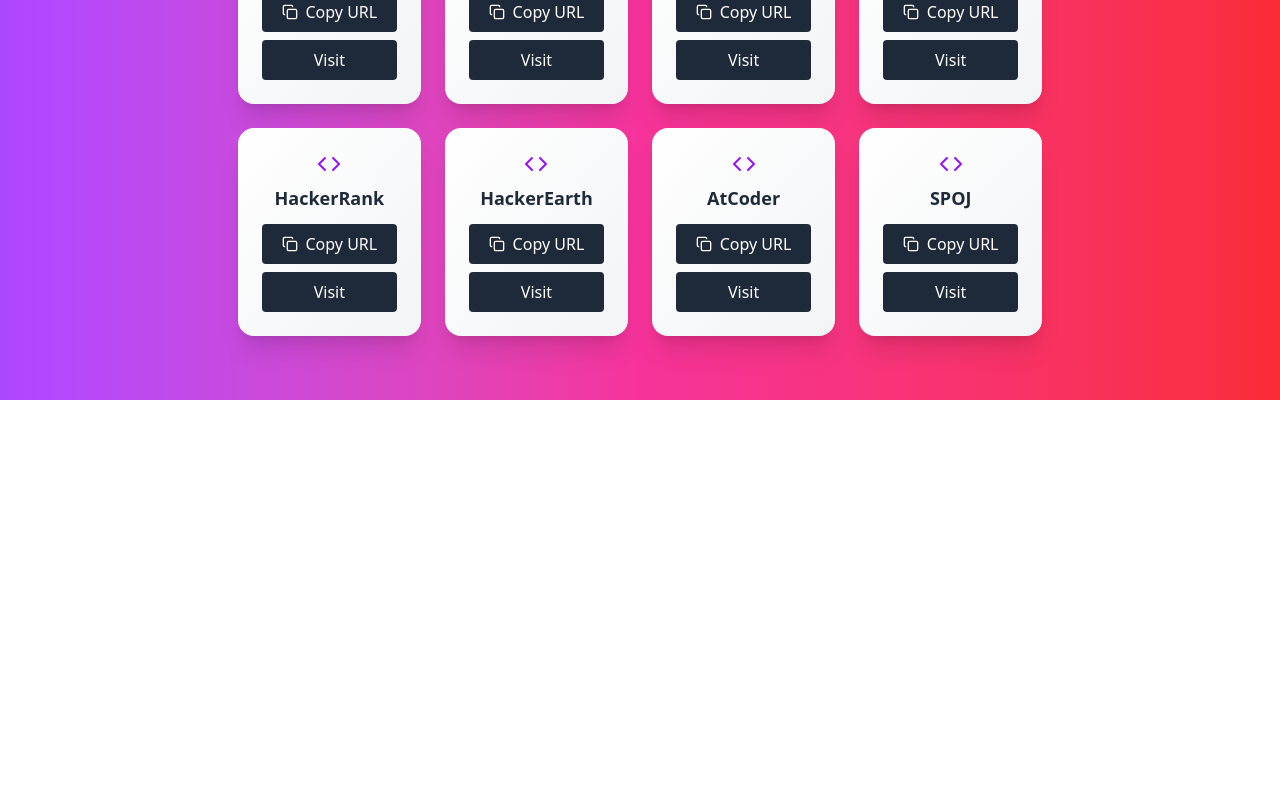
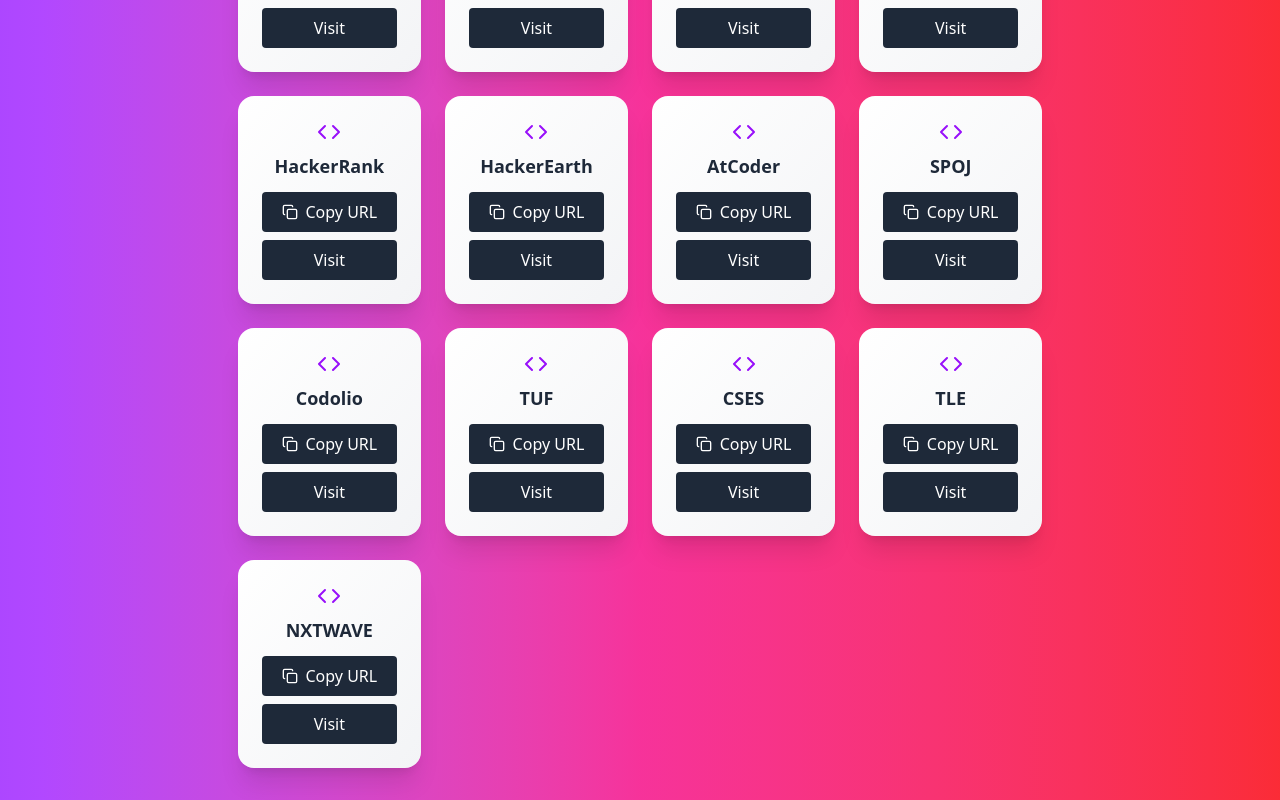
Before and after one commit to Saxena-Shivam/My_Accounts, a React (Vite) app: page / in a window 1280 px wide. Shown: the part 400-1200 px from the top of the page. Before the commit the page ends 800 px from the top, so only its background shows below. Built offline with nearby package versions, Linux system fonts and the light colour scheme.

Commit message:
more accounts added

```diff
--- a/src/App.jsx
+++ b/src/App.jsx
@@ -51,6 +51,32 @@
     icon: <Code />,
   },
   { name: "SPOJ", url: "https://www.spoj.com/", icon: <Code /> },
+
+  {
+    name: "Codolio",
+    url: "https://codolio.com/profile/shivam56",
+    icon: <Code />,
+  },
+  {
+    name: "TUF",
+    url: "https://takeuforward.org/profile/shivamsaxena56",
+    icon: <Code />,
+  },
+  {
+    name: "CSES",
+    url: "https://cses.fi/user/338893",
+    icon: <Code />,
+  },
+  {
+    name: "TLE",
+    url: "https://www.tle-eliminators.com/my-profile",
+    icon: <Code />,
+  },
+  {
+    name: "NXTWAVE",
+    url: "https://learning.ccbp.in/profile/47756418-44a9-4c4f-8459-7e90976d6e93",
+    icon: <Code />,
+  },
 ];
 
 export default function SocialLinksPage() {
```
Also changed, not shown: src/assets/image.png (added).
